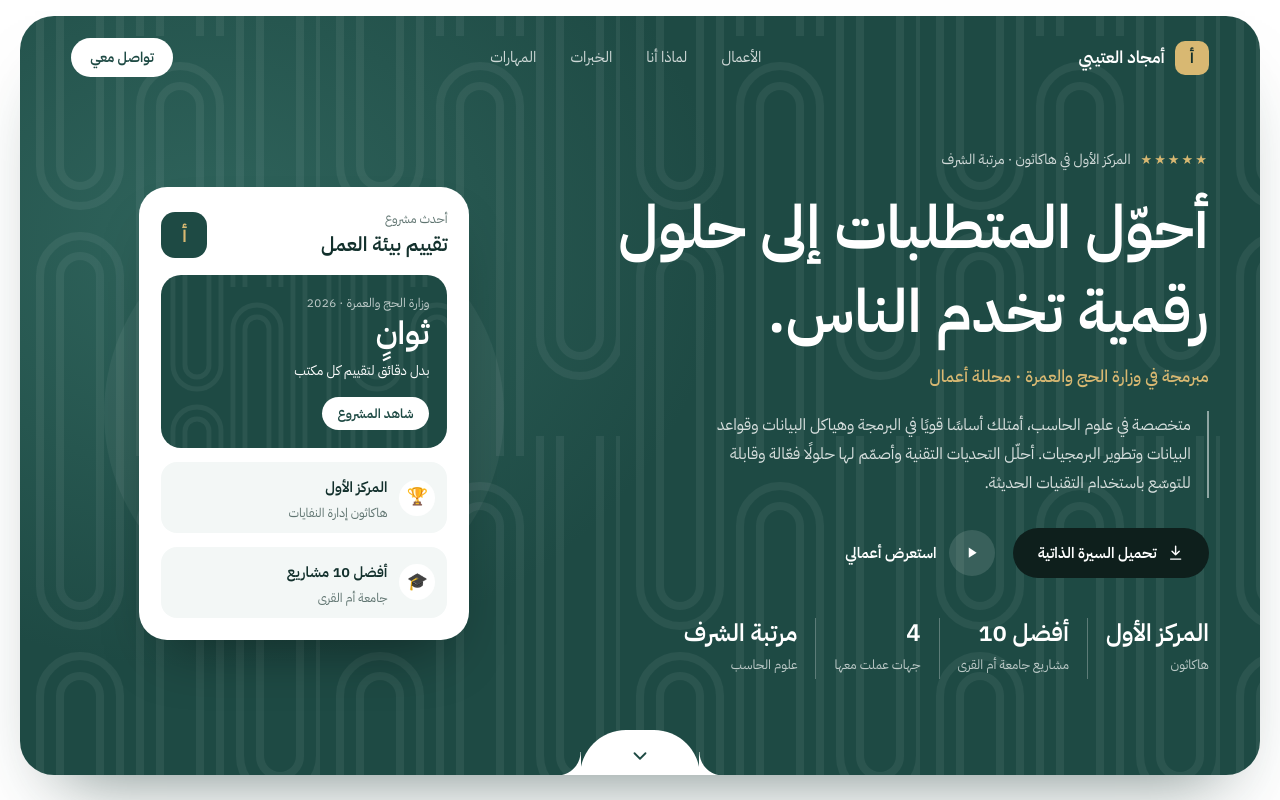
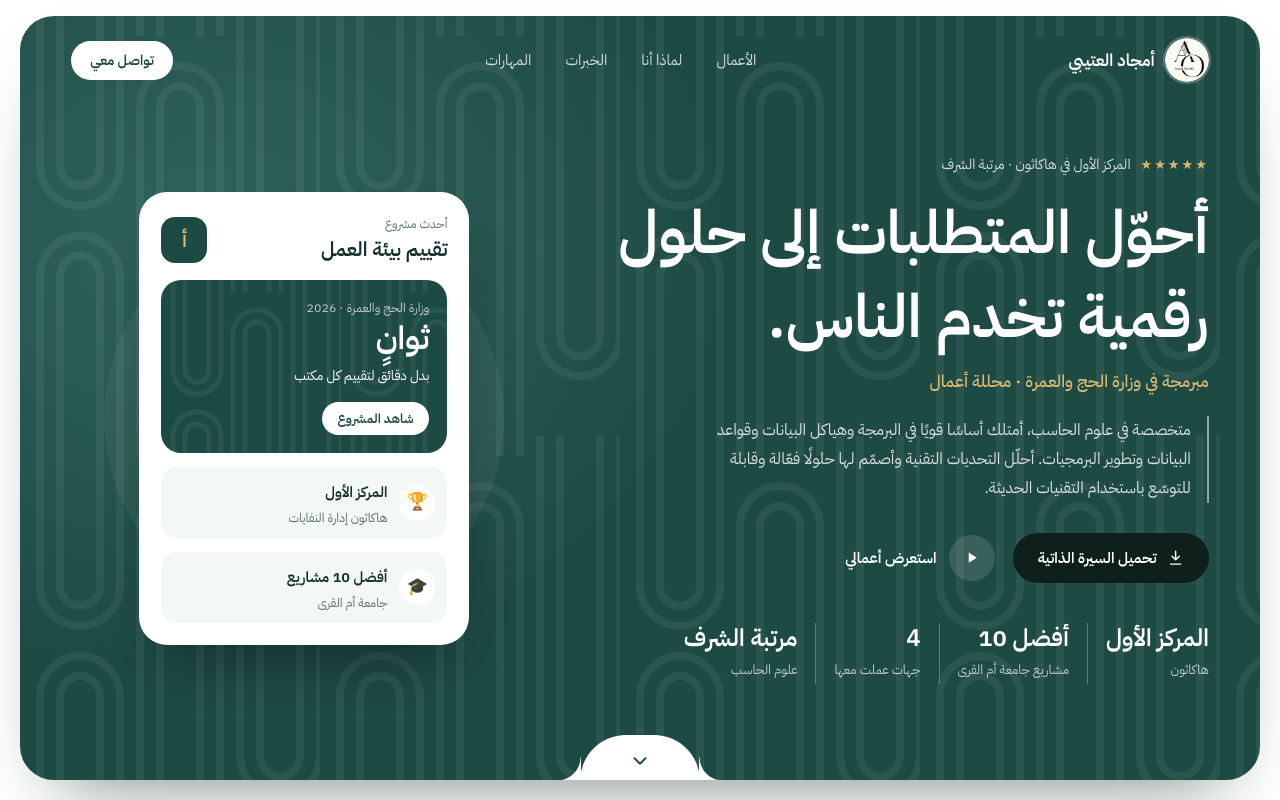
Before and after one commit to amjadotb123/amjadotb123.github.io, a plain HTML site: page index.html in a window 1280 px wide. Shown: the top 800 px of the page. Drawn offline with Linux system fonts and the light colour scheme; a web font is replaced by a local one.

Commit message:
Add personal logo next to name, as favicon and in CV
Co-Authored-By: Claude Opus 5.5 <noreply@anthropic.com>
Claude-Session: https://claude.ai/code/session_01QrLk8MhfDZYtrZdm2DtqS1

```diff
--- a/index.html
+++ b/index.html
@@ -9,6 +9,7 @@
   <link rel="preconnect" href="https://fonts.googleapis.com" />
   <link rel="preconnect" href="https://fonts.gstatic.com" crossorigin />
   <link href="https://fonts.googleapis.com/css2?family=Alexandria:wght@400;500;600;700;800&family=IBM+Plex+Sans+Arabic:wght@300;400;500;600&display=swap" rel="stylesheet" />
+  <link rel="icon" type="image/png" href="assets/favicon.png" />
   <link rel="stylesheet" href="styles.css" />
 </head>
 <body>
@@ -17,7 +18,7 @@
     <div class="hero__panel">
 
       <nav class="nav" id="nav" aria-label="القائمة">
-        <a href="#top" class="brand"><span class="brand__mark" data-bind="initials"></span><span data-bind="shortName"></span></a>
+        <a href="#top" class="brand"><img class="brand__logo" src="assets/logo.png" alt="شعار أمجاد العتيبي" width="44" height="44"><span data-bind="shortName"></span></a>
         <div class="nav__links">
           <a href="#work">الأعمال</a>
           <a href="#why">لماذا أنا</a>
--- a/styles.css
+++ b/styles.css
@@ -345,3 +345,5 @@ em { font-style: normal; color: var(--teal-3); }
 .hero__panel { background-image: url("assets/pattern.svg"), radial-gradient(60% 80% at 15% 30%, rgba(62, 122, 112, 0.55), transparent 70%); background-size: 300px 420px, auto; }
 .section--teal { background-image: url("assets/pattern.svg"); background-size: 300px 420px; }
 .ring__inner, .hcard__hl { background-image: url("assets/pattern.svg"); background-size: 180px 252px; }
+
+.brand__logo { width: 44px; height: 44px; border-radius: 50%; display: block; box-shadow: 0 0 0 2px rgba(255,255,255,.25); }
```
Also changed, not shown: assets/favicon.png (added), assets/logo.png (added), 1 other file.
